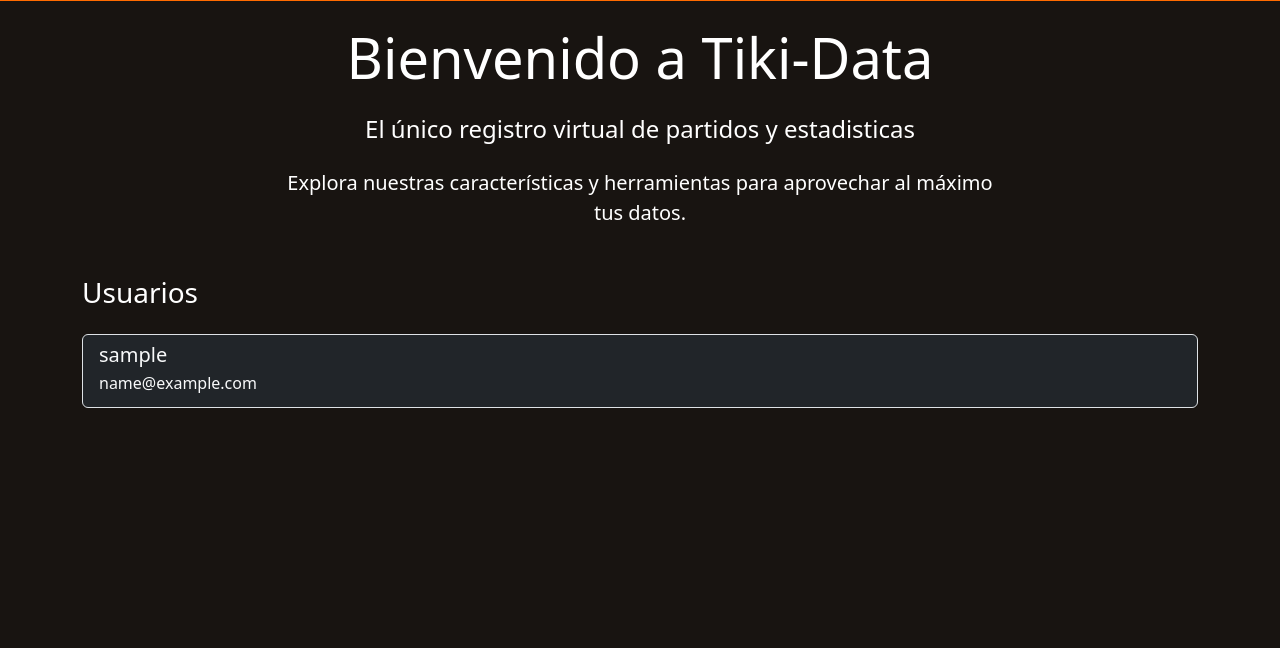
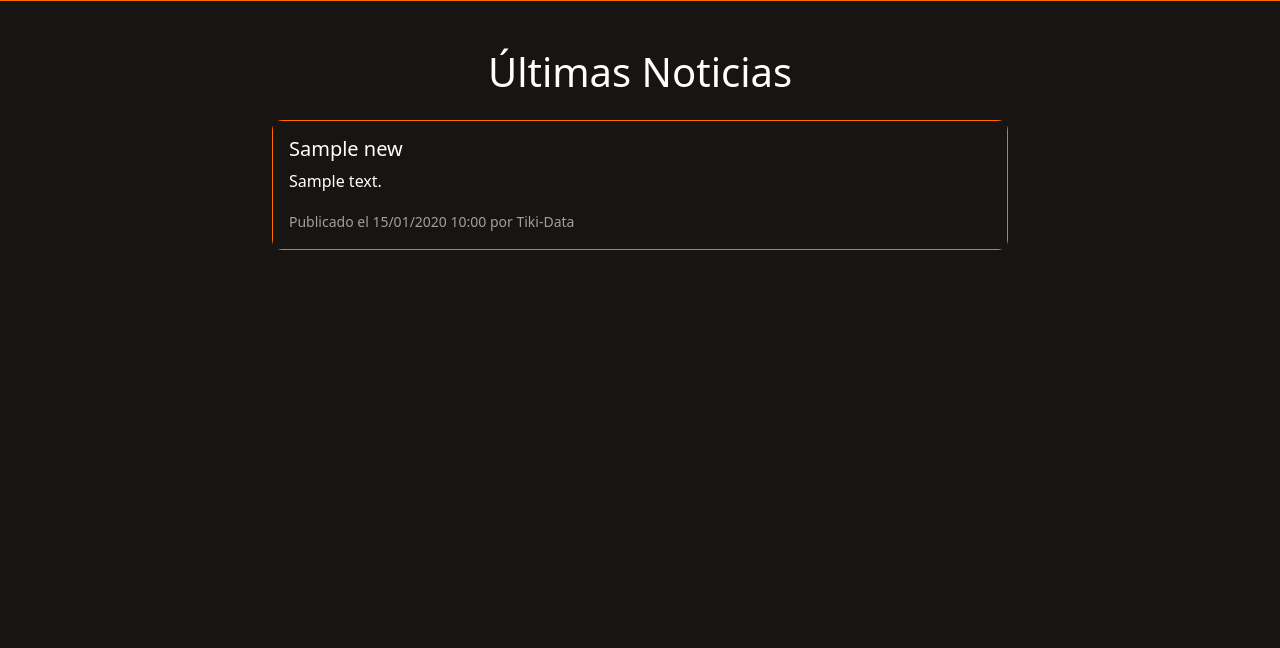
Before and after one commit to ismaelhuarte7/Tiki_Data, a Flask app: page / in a window 1280 px wide. Shown: the part 82-730 px from the top of the page. Run offline with Flask 3, Linux system fonts and the light colour scheme; tables that the repository leaves empty hold one stand-in row (values such as "Sample post"); some libraries are stand-ins or nearby versions.

Commit message:
incomplete crud news

```diff
--- a/src/models/__init__.py
+++ b/src/models/__init__.py
@@ -4,3 +4,4 @@ from .goal import Goal
 from .court import Court
 from .match import Match
 from .team import Team
+from .news import News
--- /dev/null
+++ b/src/models/news.py
@@ -0,0 +1,29 @@
+from config.database import db
+
+class News(db.Model):
+    id = db.Column(db.Integer, primary_key=True)
+    title = db.Column(db.String(100), nullable=False)
+    content = db.Column(db.Text, nullable=False)
+    created_at = db.Column(db.DateTime, default=db.func.current_timestamp())
+    user_id = db.Column(db.Integer, db.ForeignKey('user.id'), nullable=False)
+    player_id = db.Column(db.Integer, db.ForeignKey('player.id'), nullable=True)
+    court_id = db.Column(db.Integer, db.ForeignKey('court.id'), nullable=True)
+
+    user = db.relationship('User', backref='news')
+    player = db.relationship('Player', backref='news')
+    court = db.relationship('Court', backref='news')
+
+    def create(title, content, user_id, player_id=None, court_id=None):
+        news = News(
+            title=title,
+            content=content,
+            user_id=user_id,
+            player_id=player_id,
+            court_id=court_id
+        )
+        db.session.add(news)
+        db.session.commit()
+        return news
+
+    def get_all():
+        return News.query.order_by(News.created_at.desc()).all()
--- a/src/web/routes.py
+++ b/src/web/routes.py
@@ -2,20 +2,22 @@ from flask import Blueprint, render_template, session
 from config.config import env
 from config.database import db
 import os
-from src.models import Player, User, Goal, Court, Match, Team
+from src.models import Player, User, Goal, Court, Match, Team ,News
 from src.web.controllers.auth import bp as auth_bp
 from src.web.controllers.player import bp as player_bp
 from src.web.controllers.court import bp as court_bp
+from src.web.controllers.news import bp as news_bp
 
 
 
 def register(app):
     @app.route("/")
     def home():
-        users = User.get_all_users()
+        user = User.get_by_id(session.get('user', {}).get('id'))
+        news = News.get_all()
         if 'user' not in session:
             session.clear()
-        return render_template("home.html", users=users)
+        return render_template("home.html", user=user, news_list=news)
 
     @app.errorhandler(404)
     def page_not_found(e):
@@ -25,4 +27,5 @@ def register(app):
         return render_template("errors/500.html"), 500
     app.register_blueprint(auth_bp)
     app.register_blueprint(player_bp)
+    app.register_blueprint(news_bp)
     app.register_blueprint(court_bp)
--- a/src/web/static/styles.css
+++ b/src/web/static/styles.css
@@ -389,3 +389,27 @@ main {
 .court-card .btn-primary:hover {
     background-color: #e65a00;
 }
+/* Estilos para las tarjetas de noticias */
+.news-card {
+    border: 1px solid #FF6B00;
+    border-radius: 10px;
+    transition: transform 0.3s ease, box-shadow 0.3s ease;
+}
+
+.news-card:hover {
+    transform: translateY(-5px);
+    box-shadow: 0 4px 15px rgba(255, 107, 0, 0.3);
+}
+
+.news-card .card-title {
+    color: #FF6B00;
+    font-weight: 600;
+}
+
+.news-card .card-text {
+    color: #ffffff;
+}
+
+.news-card .text-muted {
+    color: #a0a0a0 !important;
+}
--- a/src/web/templates/home.html
+++ b/src/web/templates/home.html
@@ -3,39 +3,24 @@
 {% block title %}Tiki-Data{% endblock %}
 
 {% block content %}
-<div class="container">
-    <div class="row justify-content-center">
-        <div class="col-md-8 text-center">
-            <h1 class="display-4 mb-4">Bienvenido a Tiki-Data</h1>
-            <h2 class="h4 mb-4">El único registro virtual de partidos y estadisticas</h2>
-            <p class="lead mb-5">Explora nuestras características y herramientas para aprovechar al máximo tus datos.</p>
+<div class="container mt-4">
+    <h1 class="text-center mb-4">Últimas Noticias</h1>
+
+    <!-- Lista de noticias -->
+    <div class="row">
+        <div class="col-md-8 mx-auto">
+            {% for news in news_list %}
+                <div class="card mb-4 bg-dark text-white">
+                    <div class="card-body">
+                        <h5 class="card-title">{{ news.title }}</h5>
+                        <p class="card-text">{{ news.content }}</p>
+                        <small class="text-muted">
+                            Publicado el {{ news.created_at.strftime('%d/%m/%Y %H:%M') }} por Tiki-Data
+                        </small>
+                    </div>
+                </div>
+            {% endfor %}
         </div>
     </div>
-
-    {% if users %}
-    <div class="row">
-        <div class="col-12">
-            <h3 class="mb-4">Usuarios</h3>
-            <div class="list-group">
-                {% for user in users %}
-                <div class="list-group-item bg-dark text-light">
-                    <div class="d-flex justify-content-between align-items-center">
-                        <div>
-                            <h5 class="mb-1">{{ user.username }}</h5>
-                            <p class="mb-1">{{ user.email }}</p>
-                        </div>
-                    </div>
-                </div>
-                {% endfor %}
-            </div>
-        </div>
-    </div>
-    {% else %}
-    <div class="row">
-        <div class="col-12 text-center">
-            <p class="text-muted">No se encontraron usuarios.</p>
-        </div>
-    </div>
-    {% endif %}
 </div>
 {% endblock %}
--- a/src/web/templates/layout.html
+++ b/src/web/templates/layout.html
@@ -46,13 +46,23 @@
                 </div>
                 <ul class="navbar-nav align-items-left">
                     {% if session.get('user') %}
-                        {% if user and user.is_admin and request.endpoint == 'court.list' %}
-                            <li class="nav-item me-3">
-                                <a href="{{ url_for('court.create') }}" class="btn btn-primary">
-                                    <i class="bi bi-plus-lg"></i> Agregar Nueva Cancha
-                                </a>
-                            </li>
+                        {% if user and user.is_admin %}
+                            {% if request.endpoint == 'court.list' %}
+                                <li class="nav-item me-3">
+                                    <a href="{{ url_for('court.create') }}" class="btn btn-primary">
+                                        <i class="bi bi-plus-lg"></i> Agregar Nueva Cancha
+                                    </a>
+                                </li>
+                            {% endif %}
+                            {% if request.endpoint == 'home' %}
+                                <li class="nav-item me-3">
+                                    <a href="{{ url_for('news.create') }}" class="btn btn-primary">
+                                        <i class="bi bi-plus-lg"></i> Registrar Noticia
+                                    </a>
+                                </li>
+                            {% endif %}
                         {% endif %}
+
                         <!-- Notificaciones -->
                         <li class="nav-item dropdown me-3">
                             <a class="nav-link" href="#" role="button" data-bs-toggle="dropdown">
```
Also changed, not shown: src/web/controllers/auth.py (+7 -1 lines), src/web/controllers/court.py (+7 -1 lines), src/web/controllers/news.py (added, +29 -0 lines).
